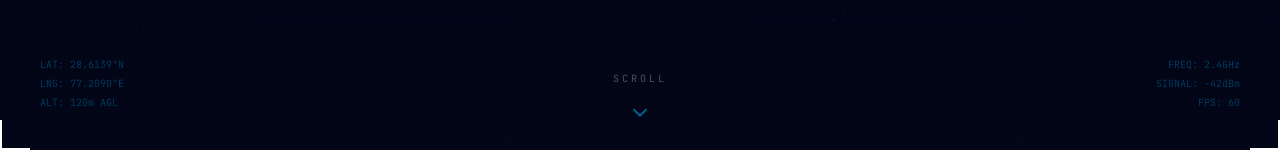
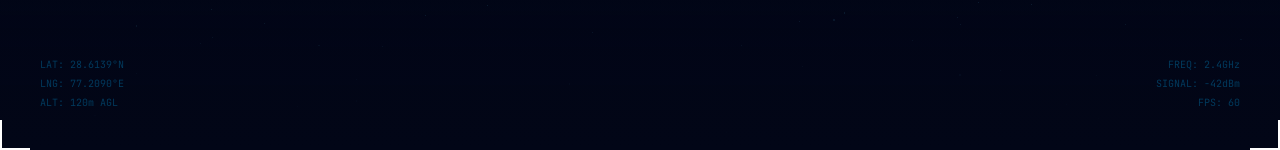
Before and after one commit to divyen123/ragasaerospace_portfolio, a React (Vite) app: page / in a window 1280 px wide. Shown: the part 650-800 px from the top of the page. Built offline with nearby package versions, Linux system fonts and the light colour scheme; the HTML template or start-up script is replaced by a standard one.

Commit message:
style: remove bottom scroll indicator from hero section

```diff
--- a/src/sections/Hero.jsx
+++ b/src/sections/Hero.jsx
@@ -155,21 +155,6 @@ export default function Hero() {
           </motion.div>
         </motion.div>
       </div>
-
-      {/* ── Scroll indicator — bouncing chevron ── */}
-      <motion.div
-        className="absolute bottom-8 left-1/2 -translate-x-1/2 z-20 flex flex-col items-center gap-2"
-        initial={{ opacity: 0 }}
-        animate={{ opacity: 1 }}
-        transition={{ delay: 2, duration: 1 }}
-      >
-        <span className="text-[10px] tracking-[0.3em] text-white/30 font-mono uppercase">
-          Scroll
-        </span>
-        <motion.div variants={bounceVariants} animate="animate">
-          <ChevronDown className="w-6 h-6 text-electric/50" />
-        </motion.div>
-      </motion.div>
     </section>
   );
 }
```
